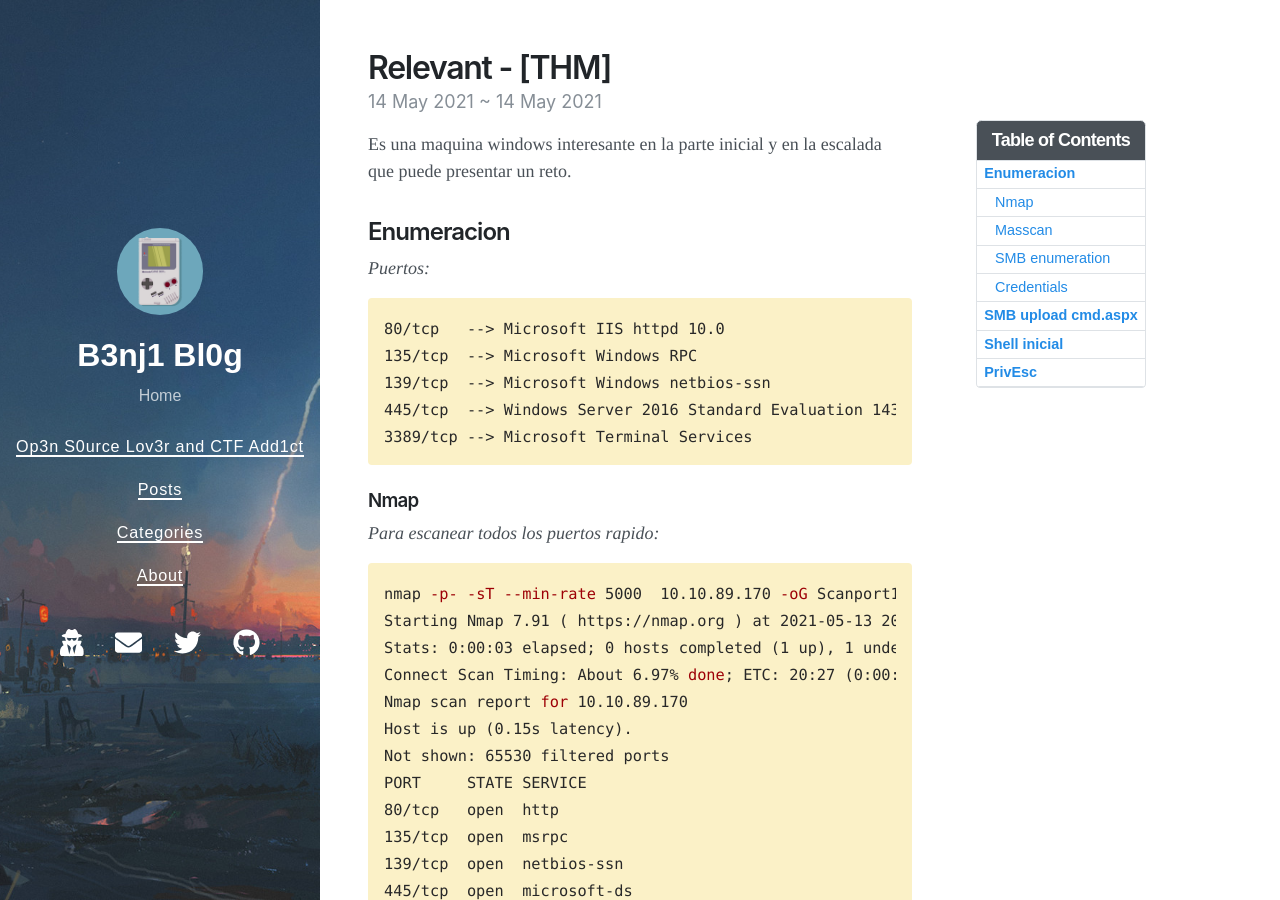
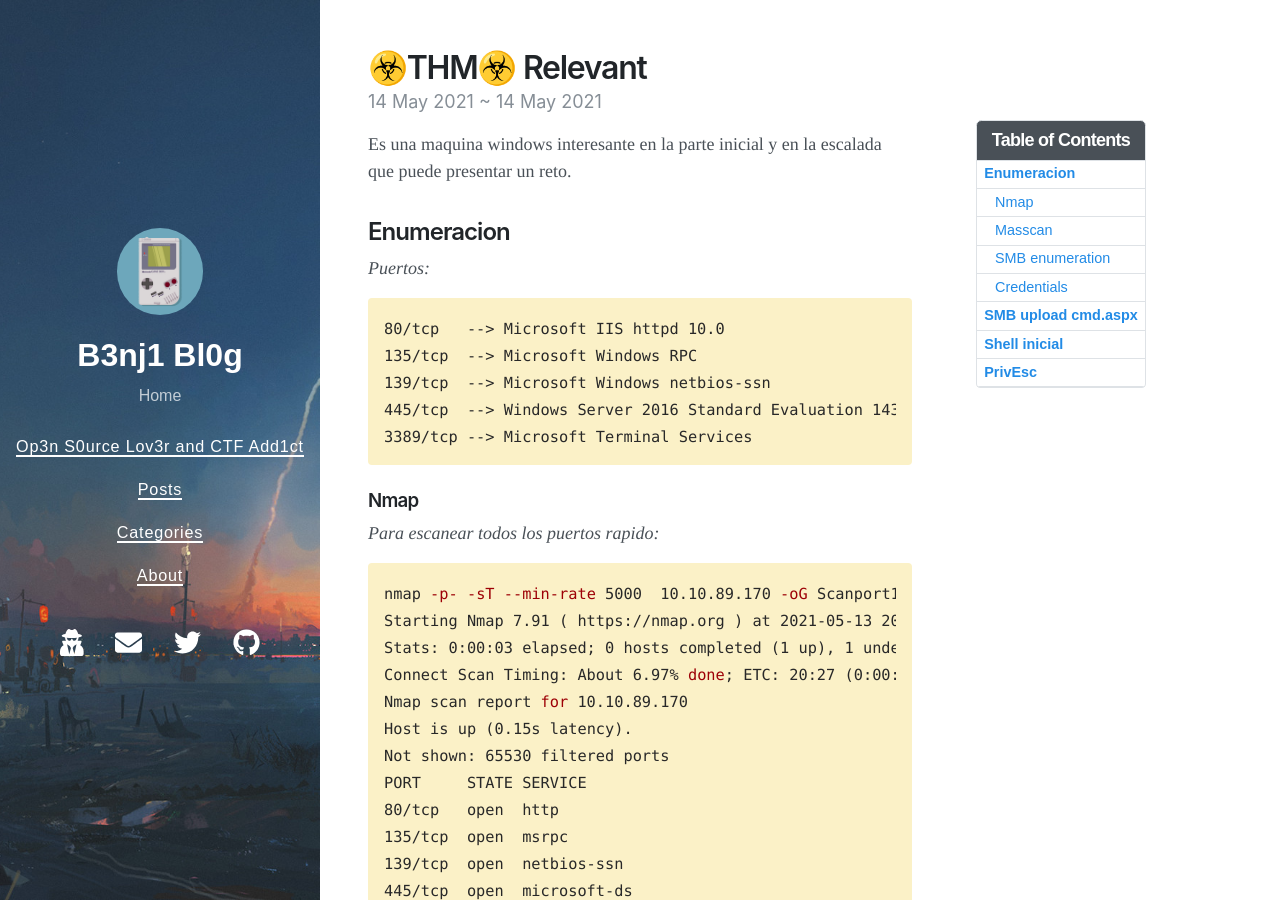
Before and after one commit to b3nj1-1/blog, a Jekyll site: the page built from _posts/2021-05-14-Relevant_writeup.md, in a window 1280 px wide and 900 px high. Built offline with Jekyll 4.4.1, drawn with Linux system fonts in a browser that asks for light colours; nearby versions of some CDN libraries.

```diff
--- a/_posts/2021-05-14-Relevant_writeup.md
+++ b/_posts/2021-05-14-Relevant_writeup.md
@@ -1,6 +1,6 @@
 ---
 layout: post
-title:  "Relevant - [THM]"
+title:  "☣THM☣ Relevant"
 date:   2021-05-14 7:21:00 +0200
 last_modified_at: 2021-05-14 07:21:29 +0200
 toc:  true
```
